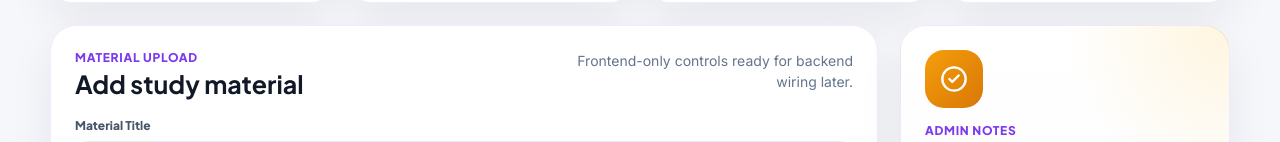
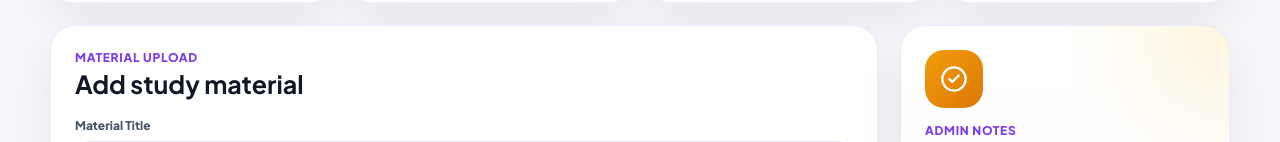
Before and after one commit to avilash07it/maths-beyond-classroom, a React (Vite) app: page /admin/manage-study-material in a window 1280 px wide. Shown: the part 349-491 px from the top of the page. Built offline with nearby package versions, Linux system fonts and the light colour scheme; no server answers.

Commit message:
removed dummy data

```diff
--- a/src/pages/ManageStudyMaterial/ManageStudyMaterial.jsx
+++ b/src/pages/ManageStudyMaterial/ManageStudyMaterial.jsx
@@ -265,7 +265,6 @@ status: "Published",
                   {editingMaterialId ? "Edit resource details" : "Add study material"}
                 </h2>
               </div>
-              <p>Frontend-only controls ready for backend wiring later.</p>
             </div>
 
             <form className="manage-study-material-form" onSubmit={saveMaterial}>
```
